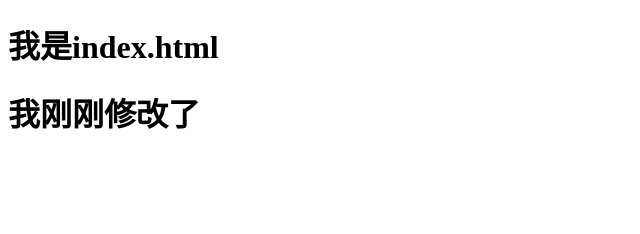
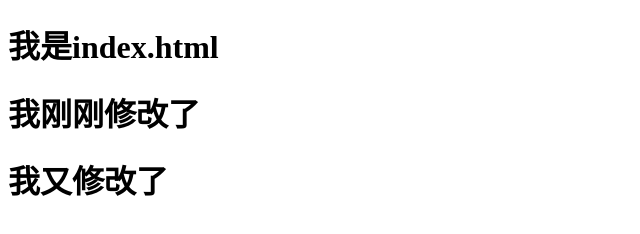
Before and after one commit to Bald-angel/git-demo, a plain HTML site: page index.html in a window 1280 px wide. Shown: the whole page, without its empty margins (0-640 px from the left). Drawn offline with Linux system fonts and the light colour scheme.

Commit message:
A程序员第三次修改了

```diff
--- a/index.html
+++ b/index.html
@@ -10,6 +10,7 @@
 <body>
     <h1>我是index.html</h1>
     <h1>我刚刚修改了</h1>
+    <h1>我又修改了</h1>
 </body>
 
 </html>
```
